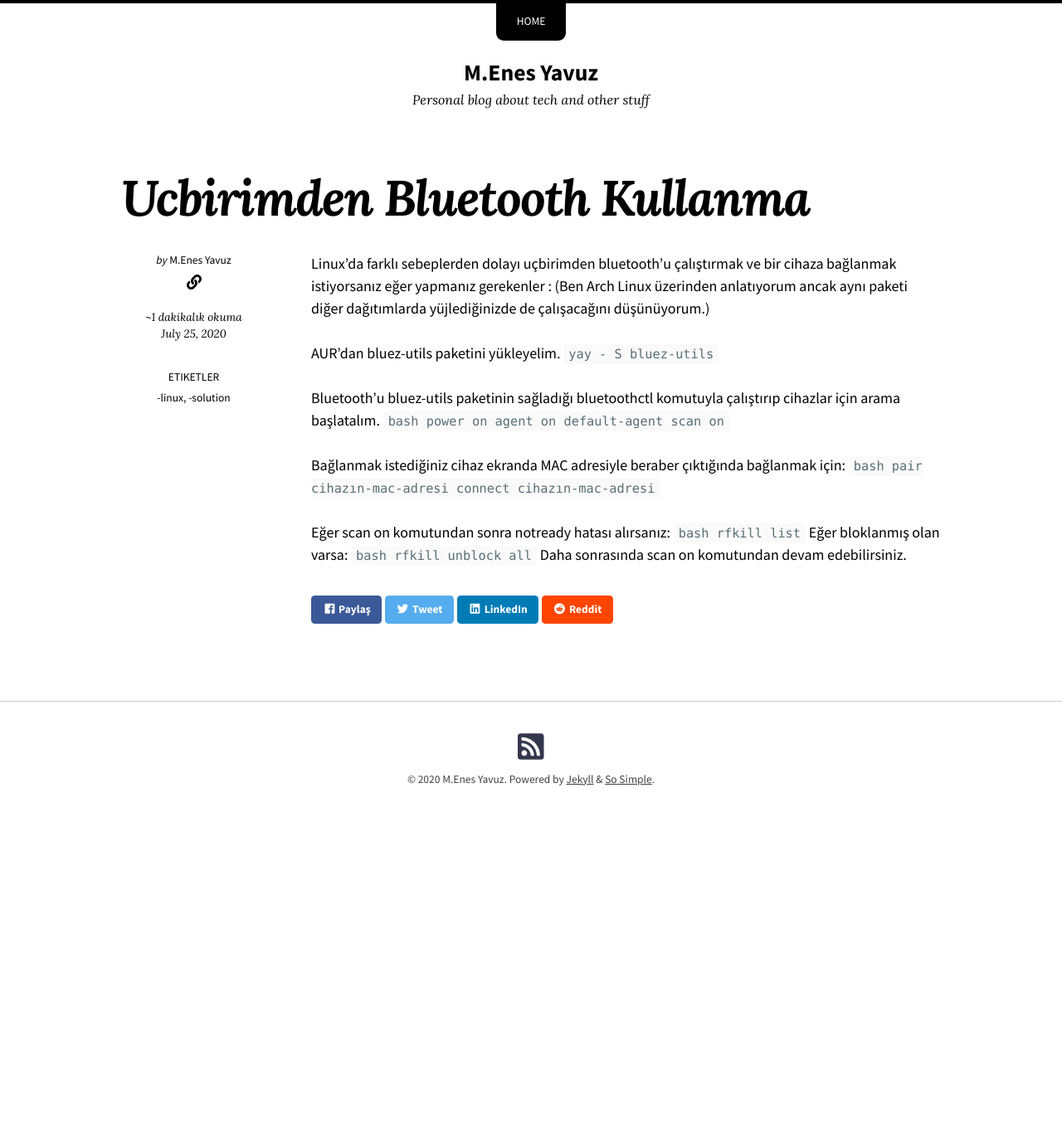
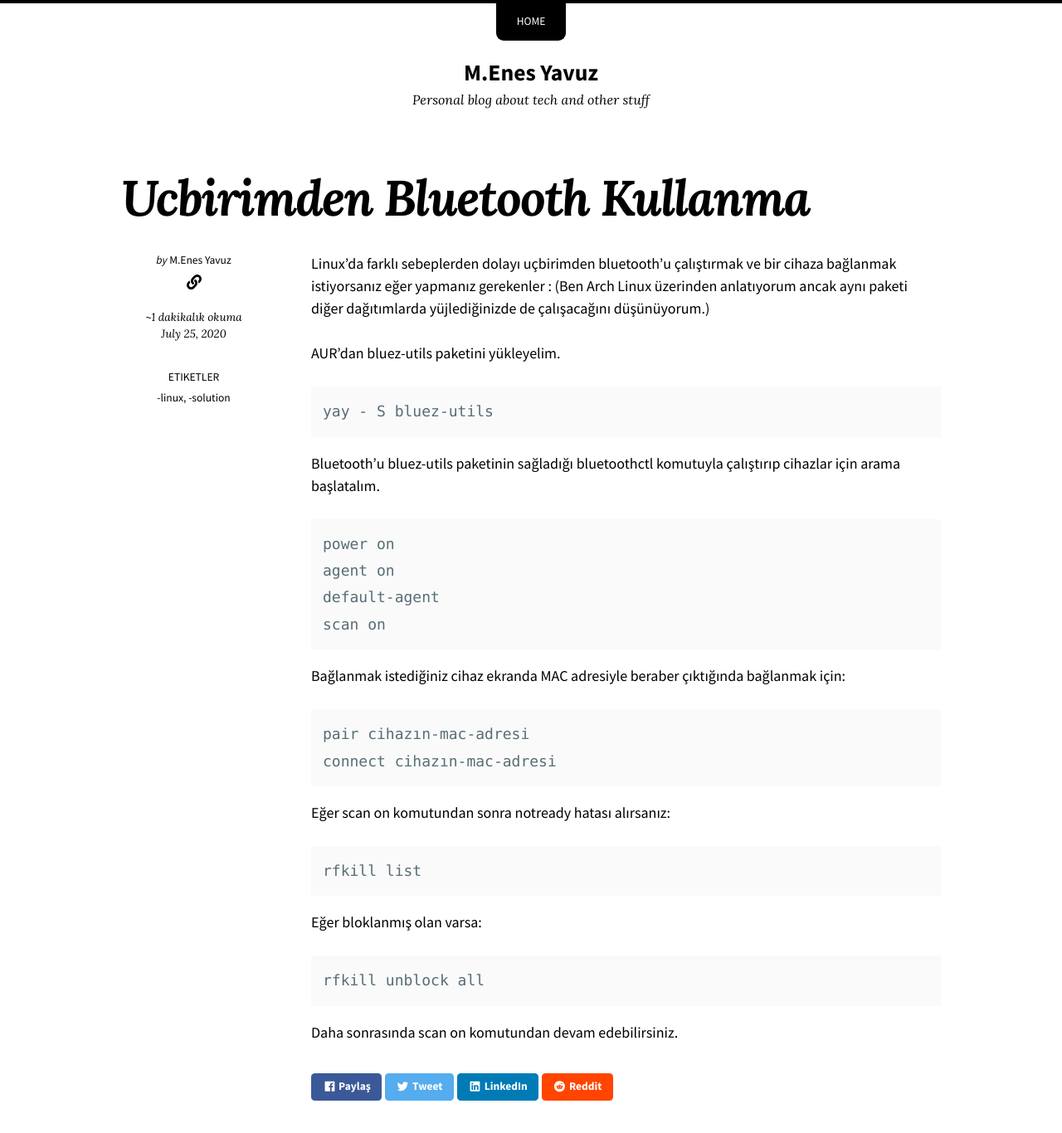
Before and after one commit to ensyvz/ensyvz.github.io, a Jekyll site: the page built from _posts/2020-07-25-bluetoothcli.md, in a window 1280 px wide and 1400 px high. Shown: the top 1366 px of the window at 83% size. Built offline with Jekyll 4.4.1, drawn with Linux system fonts in a browser that asks for light colours; nearby versions of some CDN libraries.

Commit message:
Update 2020-07-25-bluetoothcli.md

````diff
--- a/_posts/2020-07-25-bluetoothcli.md
+++ b/_posts/2020-07-25-bluetoothcli.md
@@ -11,25 +11,31 @@ Linux'da farklı sebeplerden dolayı uçbirimden bluetooth'u çalıştırmak ve
 
 
 AUR'dan bluez-utils paketini yükleyelim.
-``` yay - S bluez-utils
+```shell
+yay - S bluez-utils
 ```
 
 Bluetooth'u bluez-utils paketinin sağladığı bluetoothctl komutuyla çalıştırıp cihazlar için arama başlatalım.
-``` bash
+```shell
 power on
 agent on
 default-agent
-scan on ```
+scan on
+```
 
 Bağlanmak istediğiniz cihaz ekranda MAC adresiyle beraber çıktığında bağlanmak için:
-``` bash
+```shell
 pair cihazın-mac-adresi
-connect cihazın-mac-adresi ```
+connect cihazın-mac-adresi
+```
 
 Eğer scan on komutundan sonra notready hatası alırsanız:
-```bash
-rfkill list ```
+```shell
+rfkill list
+```
 Eğer bloklanmış olan varsa:
-```bash
-rfkill unblock all ```
+```shell
+rfkill unblock all
+```
+
 Daha sonrasında scan on komutundan devam edebilirsiniz.
````
